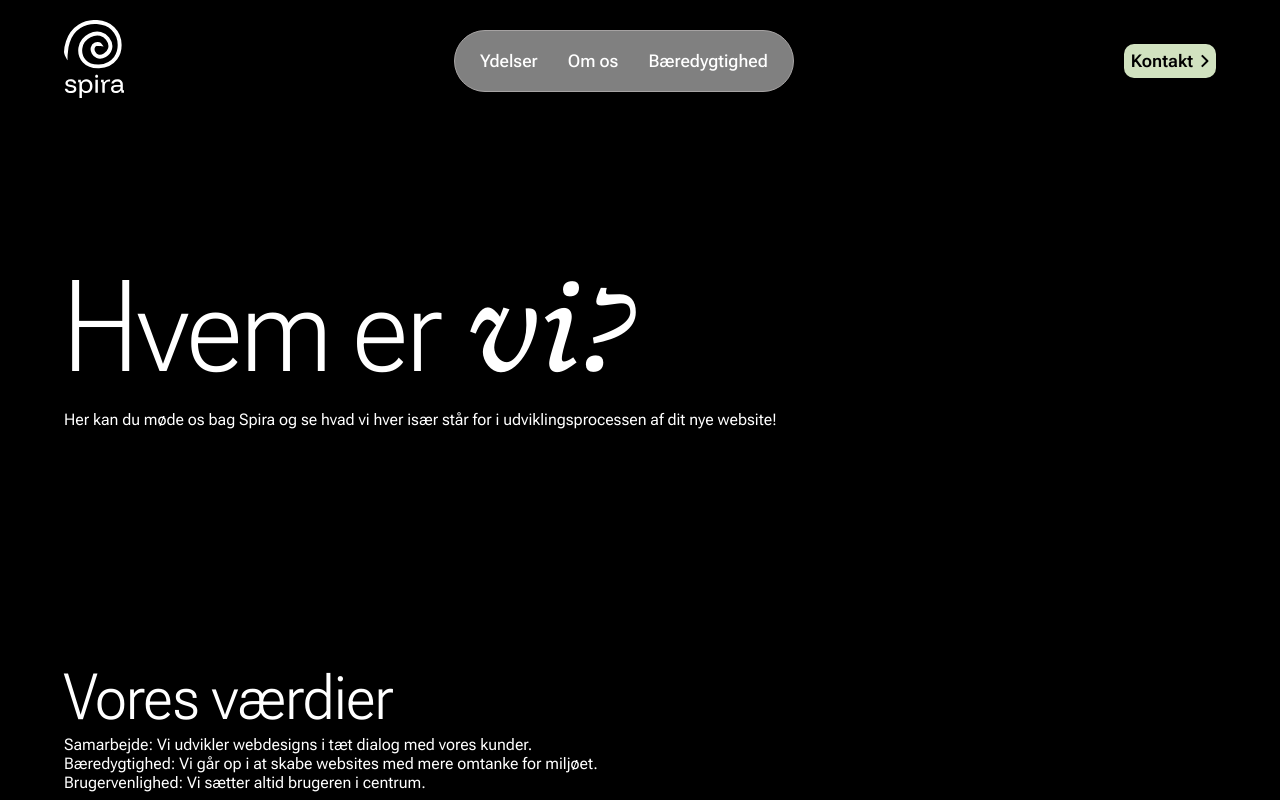
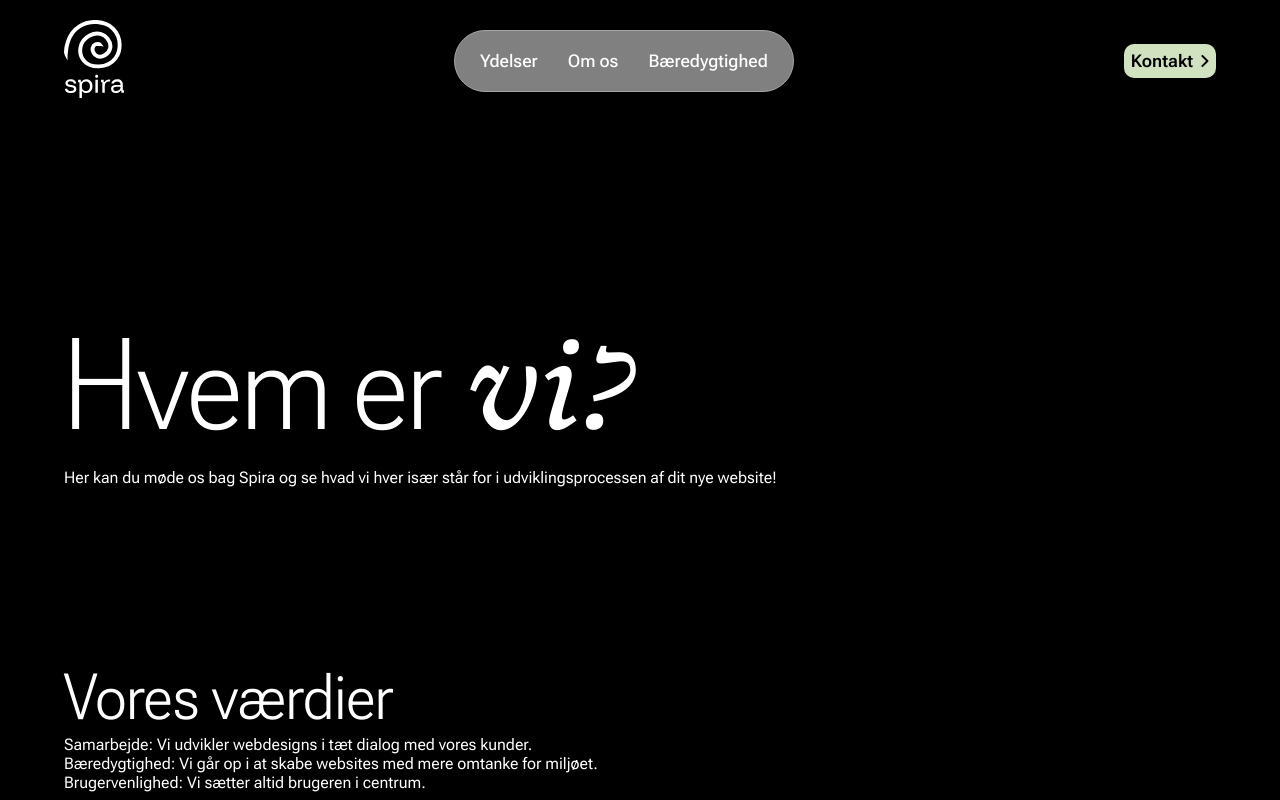
Before and after one commit to danny176/spira, a React (Vite) app: page /spira/omos in a window 1280 px wide. Shown: the top 800 px of the page. Built offline with nearby package versions, Linux system fonts and the light colour scheme; a web font is replaced by a local one.

Commit message:
lasslfaf

```diff
--- a/src/css-med-lille/omos.css
+++ b/src/css-med-lille/omos.css
@@ -24,6 +24,7 @@
 /* roboto fonten til "hvem er" og "mød" */
 .hvemer, .moed{
     font-family: "RobotoFlex";
+    font-size: 6vw;
 }
 
 /*swear fonten til "vi?" og "teamet"*/
@@ -34,8 +35,8 @@
 .hvem-er-forside {
     display: flex;
     flex-direction: column;
-    margin-top: 10%;
-    margin-bottom: 10%;
+    margin-top: 15%;
+    margin-bottom: 5%;
 }
 
 /*str på teksten - de to overskrifter*/
```
